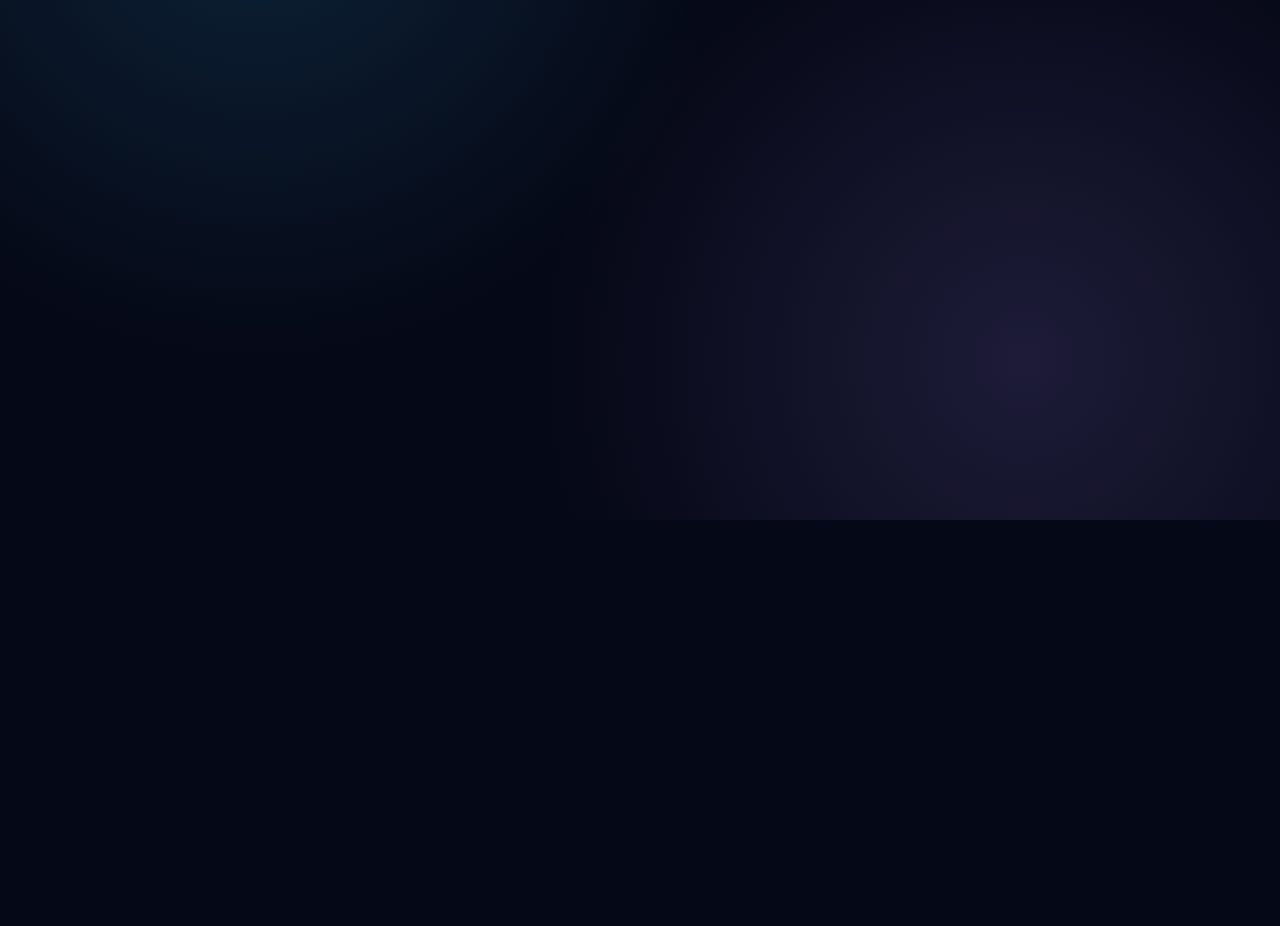
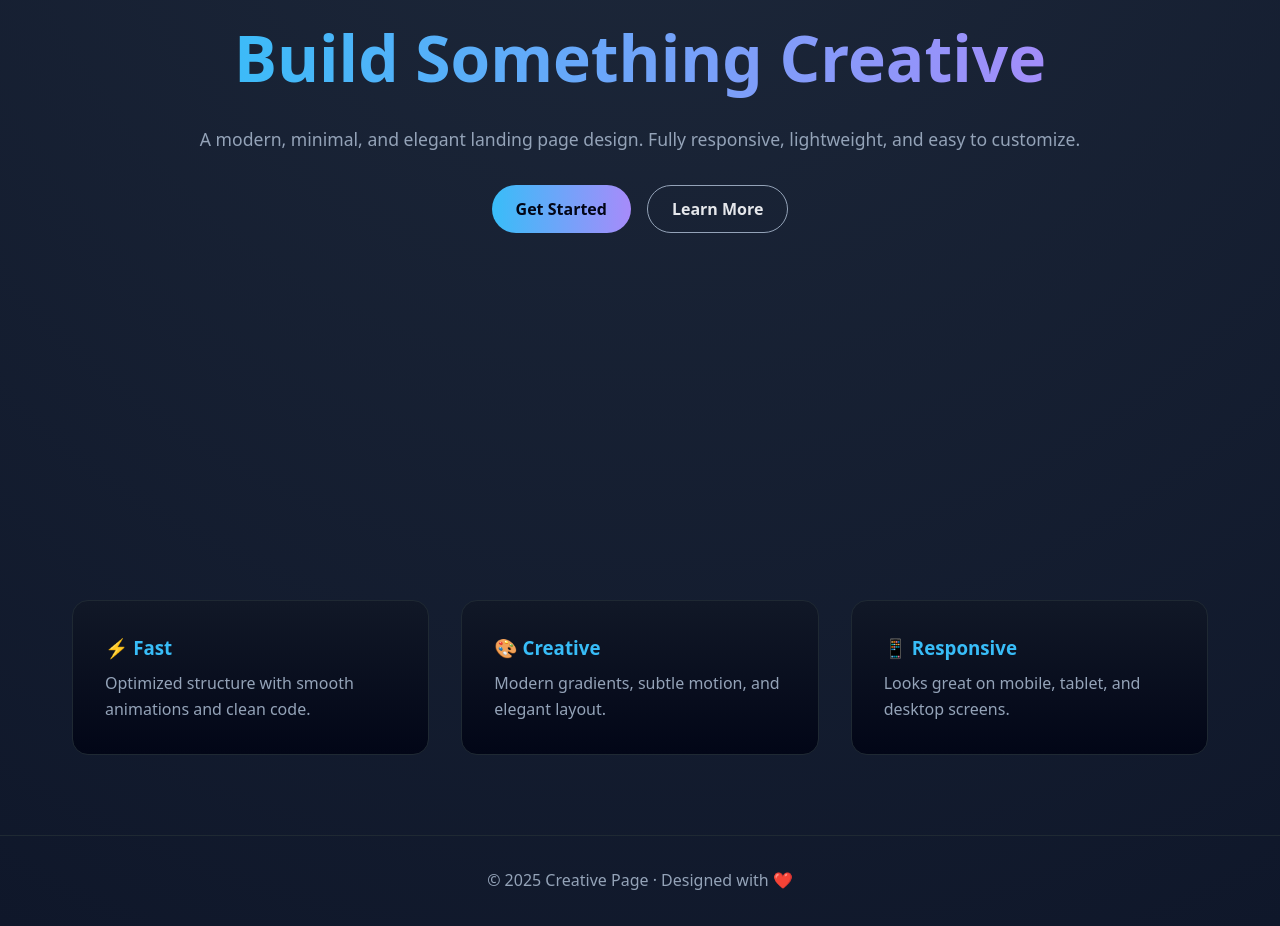
Before and after one commit to Mayank-Kumar-dev/chat-app, a website: page public/index.html in a window 1280 px wide. Shown: the part 280-1206 px from the top of the page. Before the commit the page ends 800 px from the top, so only its background shows below. Drawn offline with Linux system fonts and the light colour scheme.

Commit message:
Update index.html

```diff
--- a/public/index.html
+++ b/public/index.html
@@ -2,129 +2,184 @@
 <html lang="en">
 <head>
   <meta charset="UTF-8" />
-  <title>Mayank | Cloud & DevOps</title>
-  <meta name="viewport" content="width=device-width, initial-scale=1.0" />
+  <meta name="viewport" content="width=device-width, initial-scale=1.0"/>
+  <title>Creative Landing Page</title>
 
   <style>
     :root {
-      --bg: #050816;
-      --card: rgba(255, 255, 255, 0.06);
-      --border: rgba(255, 255, 255, 0.15);
-      --text: #e5e7eb;
-      --muted: #9ca3af;
+      --bg: #0f172a;
+      --card: #111827;
       --primary: #38bdf8;
       --secondary: #a78bfa;
+      --text: #e5e7eb;
+      --muted: #94a3b8;
     }
 
     * {
       margin: 0;
       padding: 0;
       box-sizing: border-box;
-      font-family: system-ui, -apple-system, BlinkMacSystemFont, "Segoe UI", sans-serif;
+      font-family: system-ui, -apple-system, BlinkMacSystemFont, sans-serif;
     }
 
     body {
+      background: radial-gradient(circle at top, #1e293b, var(--bg));
+      color: var(--text);
+      line-height: 1.6;
+      overflow-x: hidden;
+    }
+
+    header {
       min-height: 100vh;
-      background:
-        radial-gradient(circle at 20% 20%, rgba(56,189,248,0.15), transparent 40%),
-        radial-gradient(circle at 80% 80%, rgba(167,139,250,0.15), transparent 40%),
-        var(--bg);
-      color: var(--text);
       display: flex;
       align-items: center;
       justify-content: center;
-      padding: 24px;
+      text-align: center;
+      padding: 2rem;
     }
 
-    .container {
+    .hero {
       max-width: 900px;
-      width: 100%;
-      display: grid;
-      grid-template-columns: 1.2fr 0.8fr;
-      gap: 24px;
+      animation: fadeIn 1.5s ease forwards;
     }
 
-    .card {
-      background: var(--card);
-      border: 1px solid var(--border);
-      border-radius: 18px;
-      padding: 32px;
-      backdrop-filter: blur(12px);
-      box-shadow: 0 20px 40px rgba(0,0,0,0.4);
+    .hero h1 {
+      font-size: clamp(2.5rem, 5vw, 4rem);
+      background: linear-gradient(90deg, var(--primary), var(--secondary));
+      -webkit-background-clip: text;
+      -webkit-text-fill-color: transparent;
+      margin-bottom: 1rem;
     }
 
-    h1 {
-      font-size: 56px;
-      line-height: 1;
-      background: linear-gradient(90deg, var(--primary), var(--secondary));
-      -webkit-background-clip: text;
-      color: transparent;
-      font-weight: 800;
+    .hero p {
+      font-size: 1.1rem;
+      color: var(--muted);
+      margin-bottom: 2rem;
     }
 
-    .subtitle {
-      margin-top: 12px;
-      font-size: 18px;
-      color: var(--muted);
-    }
-
-    .typing {
-      margin-top: 24px;
-      font-size: 20px;
-      font-weight: 600;
-      color: var(--primary);
-      min-height: 28px;
-    }
-
-    .tags {
+    .buttons {
       display: flex;
+      gap: 1rem;
+      justify-content: center;
       flex-wrap: wrap;
-      gap: 10px;
-      margin-top: 24px;
-    }
-
-    .tag {
-      padding: 8px 14px;
-      border-radius: 999px;
-      background: rgba(255,255,255,0.08);
-      border: 1px solid var(--border);
-      font-size: 14px;
-    }
-
-    .actions {
-      margin-top: 32px;
-      display: flex;
-      gap: 14px;
     }
 
     .btn {
-      padding: 12px 18px;
-      border-radius: 12px;
+      padding: 0.75rem 1.5rem;
+      border-radius: 999px;
       border: none;
       cursor: pointer;
-      font-weight: 700;
+      font-size: 1rem;
+      font-weight: 600;
+      transition: transform 0.3s, box-shadow 0.3s;
+    }
+
+    .btn-primary {
       background: linear-gradient(90deg, var(--primary), var(--secondary));
       color: #020617;
     }
 
-    .btn.secondary {
+    .btn-secondary {
       background: transparent;
+      border: 1px solid var(--muted);
       color: var(--text);
-      border: 1px solid var(--border);
     }
 
-    .profile {
-      display: flex;
-      flex-direction: column;
-      align-items: center;
-      justify-content: center;
-      text-align: center;
-      gap: 16px;
+    .btn:hover {
+      transform: translateY(-3px);
+      box-shadow: 0 10px 25px rgba(0,0,0,0.3);
     }
 
-    .avatar {
-      width: 120px;
-      height: 120px;
-      border-radius: 50%;
+    section {
+      padding: 5rem 2rem;
+      max-width: 1200px;
+      margin: auto;
+    }
+
+    .cards {
       display: grid;
-      place-i
+      grid-template-columns: repeat(auto-fit, minmax(250px, 1fr));
+      gap: 2rem;
+    }
+
+    .card {
+      background: linear-gradient(180deg, #111827, #020617);
+      border: 1px solid #1f2933;
+      border-radius: 1rem;
+      padding: 2rem;
+      transition: transform 0.4s, box-shadow 0.4s;
+    }
+
+    .card:hover {
+      transform: translateY(-8px);
+      box-shadow: 0 20px 40px rgba(0,0,0,0.4);
+    }
+
+    .card h3 {
+      margin-bottom: 0.5rem;
+      color: var(--primary);
+    }
+
+    .card p {
+      color: var(--muted);
+    }
+
+    footer {
+      text-align: center;
+      padding: 2rem;
+      color: var(--muted);
+      border-top: 1px solid #1f2933;
+    }
+
+    @keyframes fadeIn {
+      from {
+        opacity: 0;
+        transform: translateY(30px);
+      }
+      to {
+        opacity: 1;
+        transform: translateY(0);
+      }
+    }
+  </style>
+</head>
+
+<body>
+
+  <header>
+    <div class="hero">
+      <h1>Build Something Creative</h1>
+      <p>
+        A modern, minimal, and elegant landing page design.
+        Fully responsive, lightweight, and easy to customize.
+      </p>
+      <div class="buttons">
+        <button class="btn btn-primary">Get Started</button>
+        <button class="btn btn-secondary">Learn More</button>
+      </div>
+    </div>
+  </header>
+
+  <section>
+    <div class="cards">
+      <div class="card">
+        <h3>⚡ Fast</h3>
+        <p>Optimized structure with smooth animations and clean code.</p>
+      </div>
+      <div class="card">
+        <h3>🎨 Creative</h3>
+        <p>Modern gradients, subtle motion, and elegant layout.</p>
+      </div>
+      <div class="card">
+        <h3>📱 Responsive</h3>
+        <p>Looks great on mobile, tablet, and desktop screens.</p>
+      </div>
+    </div>
+  </section>
+
+  <footer>
+    © 2025 Creative Page · Designed with ❤️
+  </footer>
+
+</body>
+</html>
```
